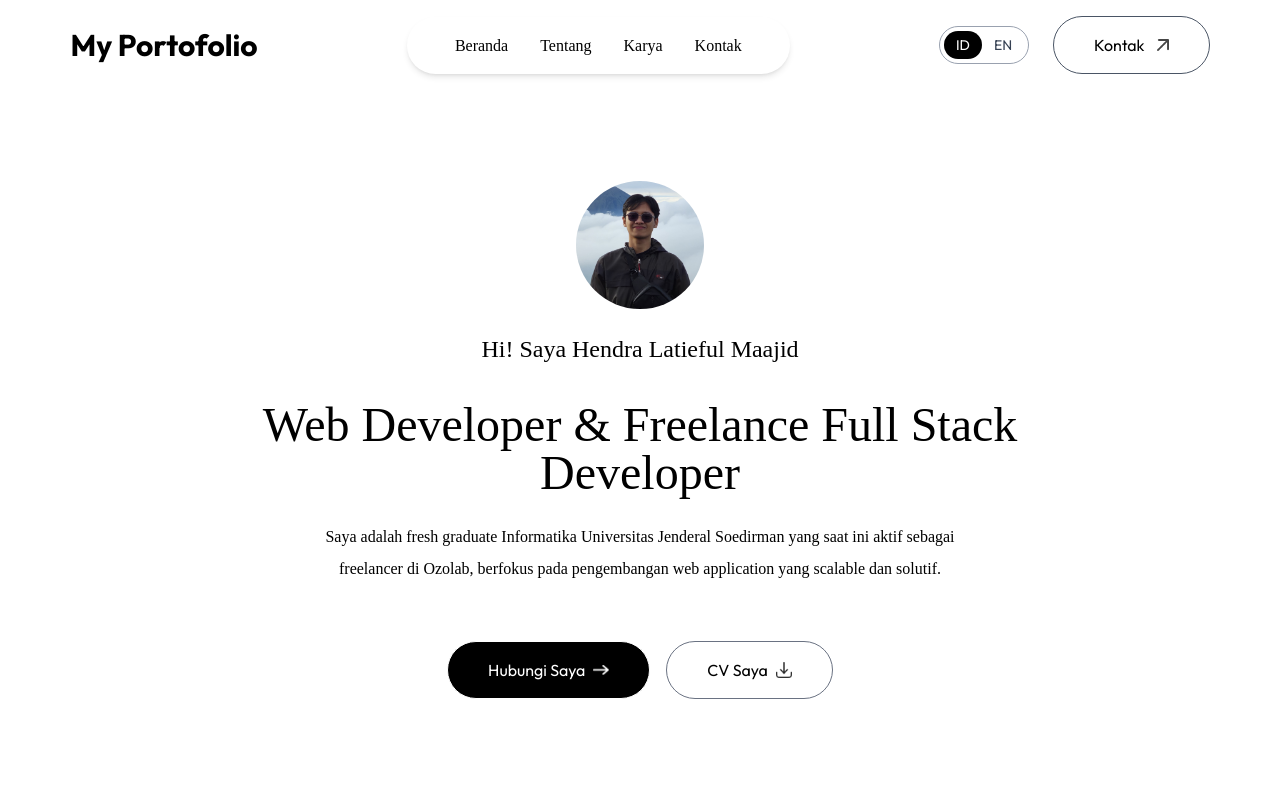
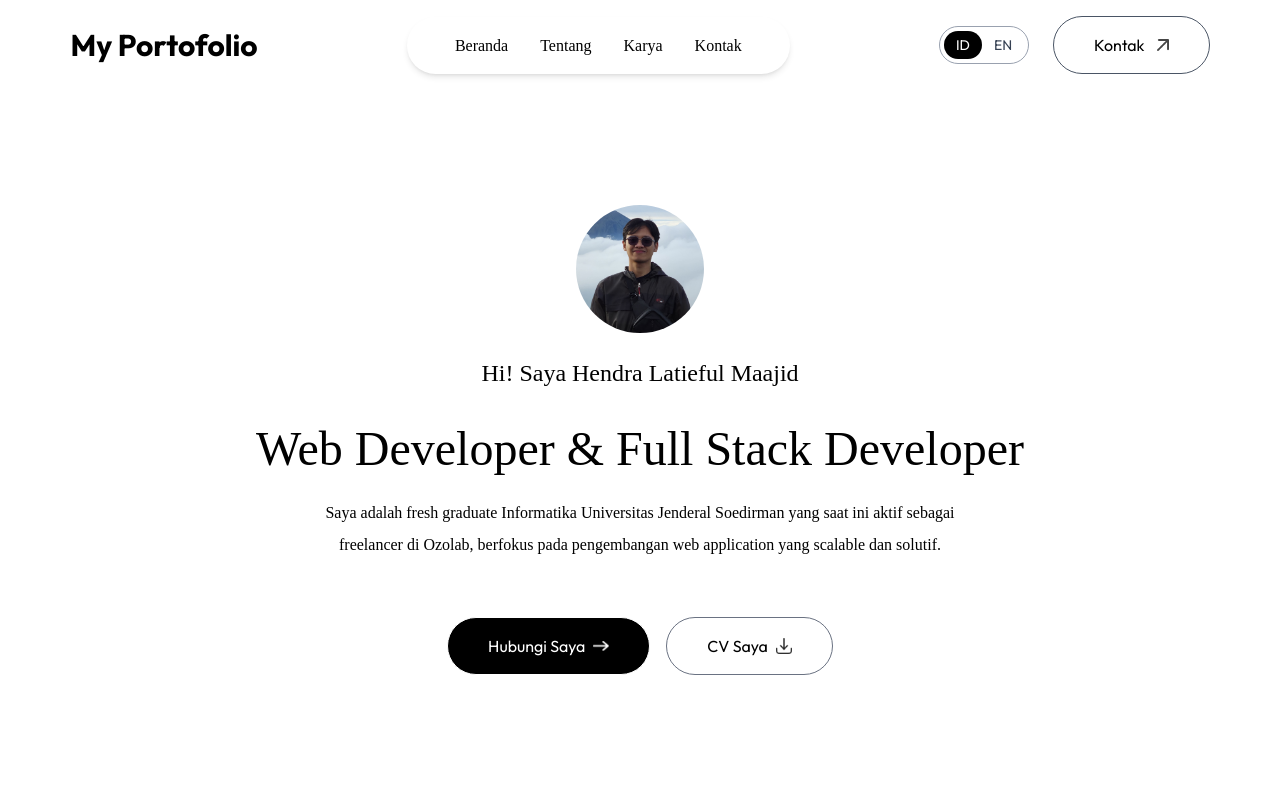
Before and after one commit to HendraMaajid/web-portofolio, a Next.js app: page / in a window 1280 px wide. Shown: the top 800 px of the page. Built offline with nearby package versions, Linux system fonts and the light colour scheme; a web font is replaced by a local one.

Commit message:
fix: update role description in Header component

```diff
--- a/src/app/components/Header.jsx
+++ b/src/app/components/Header.jsx
@@ -7,14 +7,14 @@ const Header = ({ language }) => {
   const content = {
     id: {
       greeting: 'Hi! Saya Hendra Latieful Maajid',
-      role: 'Web Developer & Freelance Full Stack Developer',
+      role: 'Web Developer & Full Stack Developer',
       bio: 'Saya adalah fresh graduate Informatika Universitas Jenderal Soedirman yang saat ini aktif sebagai freelancer di Ozolab, berfokus pada pengembangan web application yang scalable dan solutif.',
       contact: 'Hubungi Saya',
       cv: 'CV Saya'
     },
     en: {
       greeting: 'Hi! I am Hendra Latieful Maajid',
-      role: 'Web Developer & Freelance Full Stack Developer',
+      role: 'Web Developer & Full Stack Developer',
       bio: 'I am an Informatics fresh graduate from Jenderal Soedirman University who is currently working as a freelancer in Ozolab, focusing on building scalable and practical web applications.',
       contact: 'Contact Me',
       cv: 'My CV'
```
